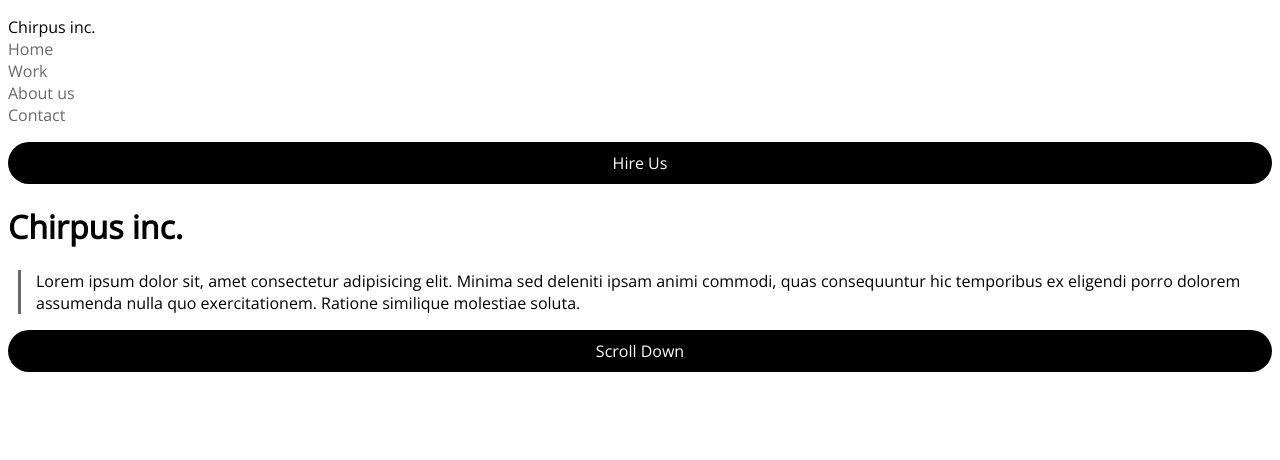
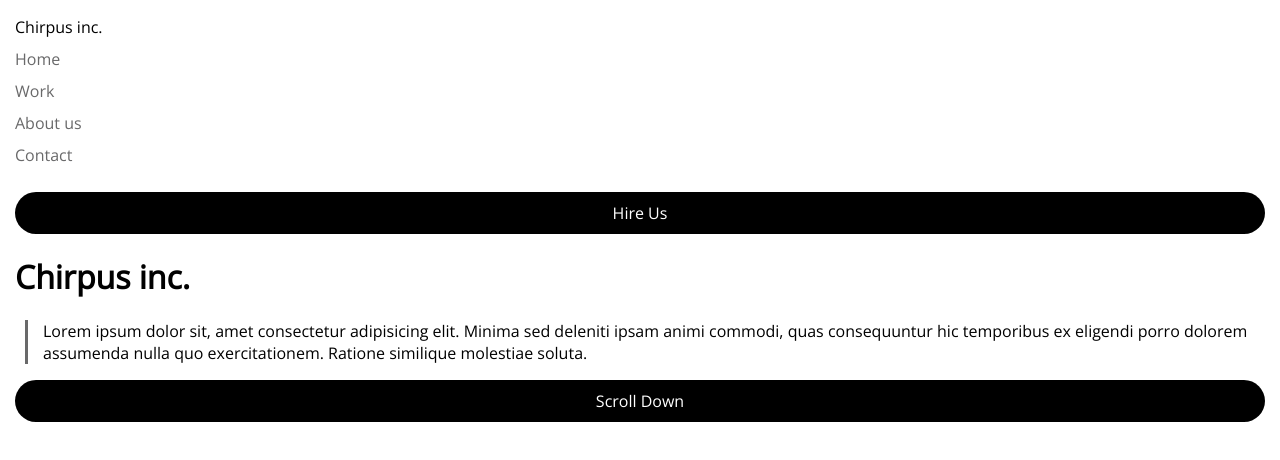
Before and after one commit to kpbalboa/Grand-Cricus-Front-End-Lab-1, a plain HTML site: page index.html in a window 1280 px wide. Drawn offline with nearby package versions, Linux system fonts and the light colour scheme.

Commit message:
adjust margins

```diff
--- a/css/styles.css
+++ b/css/styles.css
@@ -1,5 +1,6 @@
 body {
   font-family: "Open Sans", sans-serif;
+  margin: 15px;
 }
 ul {
   display: flex;
@@ -35,3 +36,6 @@ h1 {
 .logo {
   color: #000;
 }
+li {
+  padding-bottom: 10px;
+}
```
